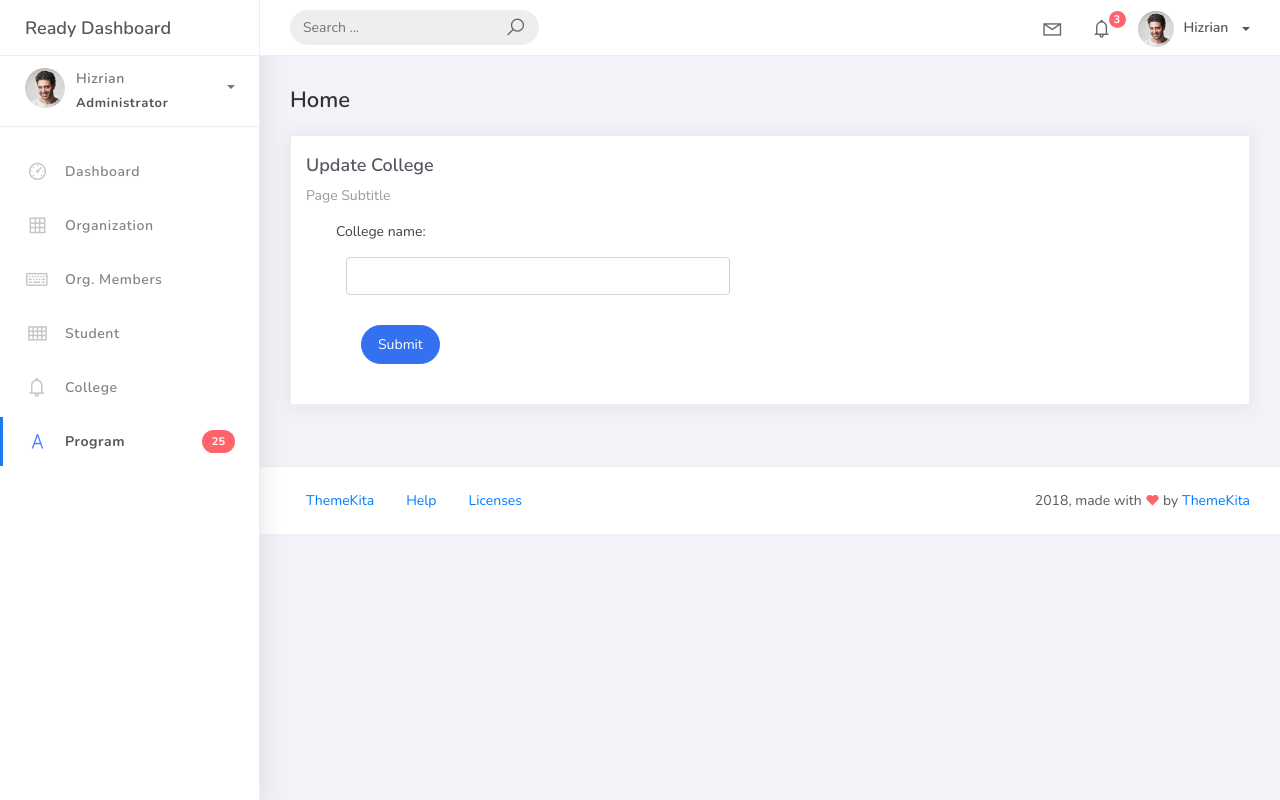
After one commit to RRA1010/PSUSphere, a Django app: template projectsite/templates/college_form.html in a window 1280 px wide. The commit adds this page. Run offline with Django 5.2, Linux system fonts and the light colour scheme; the template is opened without the code that fills it: values that come from a table or form of the project are taken from there, others are empty; data comes from the database, SQL or seed files in the repository; some libraries are stand-ins or nearby versions.

Commit message:
CollegeListView, College CreateView, modified base.html forms.py urls.py views.py

```diff
--- a/projectsite/projectsite/urls.py
+++ b/projectsite/projectsite/urls.py
@@ -16,7 +16,7 @@
 """
 from django.contrib import admin
 from django.urls import path
-from studentorg.views import HomePageView, OrganizationList, OrganizationCreateView, OrganizationUpdateView, OrganizationDeleteView
+from studentorg.views import HomePageView, OrganizationList, OrganizationCreateView, OrganizationUpdateView, OrganizationDeleteView, CollegeList
 from studentorg import views
 
 urlpatterns = [
@@ -26,4 +26,6 @@
     path('organization_list/add', OrganizationCreateView.as_view(), name='organization-add'),
     path('organization_list/<pk>',OrganizationUpdateView.as_view(), name='organization-update'),
     path('organization_list/<pk>/delete', OrganizationDeleteView.as_view(), name='organization-delete'),
+    path('college_list', CollegeList.as_view(), name='college-list'),
+    path('college_list/add', OrganizationCreateView.as_view(), name='organization-add'),
 ]
--- a/projectsite/studentorg/forms.py
+++ b/projectsite/studentorg/forms.py
@@ -1,9 +1,14 @@
 from django.forms import ModelForm
 from django import forms
-from .models import Organization
+from .models import Organization, College
 
 
 class OrganizationForm(ModelForm):
     class Meta:
         model = Organization
         fields = "__all__"
+
+class CollegeForm(ModelForm):
+    class Meta:
+        model = College
+        fields = "__all__"
--- a/projectsite/templates/base.html
+++ b/projectsite/templates/base.html
@@ -196,7 +196,7 @@
 							</a>
 						</li>
 						<li class="nav-item">
-							<a href="notifications.html">
+							<a href="{% url 'college-list' %}">
 								<i class="la la-bell"></i>
 								<p>College</p>
 
@@ -205,7 +205,7 @@
 						<li class="nav-item active">
 							<a href="typography.html">
 								<i class="la la-font"></i>
-								<p>Typography</p>
+								<p>Program</p>
 								<span class="badge badge-danger">25</span>
 							</a>
 						</li>
--- /dev/null
+++ b/projectsite/templates/college_form.html
@@ -0,0 +1,34 @@
+{% extends 'base.html' %} {% load static %} {% block content %}
+<div class="content">
+    <div class="container-fluid">
+        <h4 class="page-title">Home</h4>
+        <div class="row">
+            <div class="col-md-12">
+                <div class="card">
+                    <div class="card-header">
+                        <div class="card-title"> {% if object %} Update College {% else %} Add New College {% endif %}
+                        </div>
+                        <div class="card-category">Page Subtitle
+                        </div>
+
+                        <div class="col-md-6">
+                        <div class="card-body">
+                            <form class="" action="" method="post" novalidate>
+                                {% csrf_token %} {% include 'includes/form.html' %}
+
+                                <div class="form-group">
+                                    <div class="col-md-12 col-sm-3">
+                                        <button type="submit" class="btn btn-primary btn-rounded">Submit</button>
+
+                                        </div>
+                                    </div>
+                                </div>
+                            </form>
+                        </div>
+                    </div>
+                </div>
+            </div>
+        </div>
+    </div>
+</div>
+{% endblock %}
```
Also changed, not shown: projectsite/studentorg/views.py (+15 -2 lines), projectsite/templates/college_list.html (added, +54 -0 lines).
